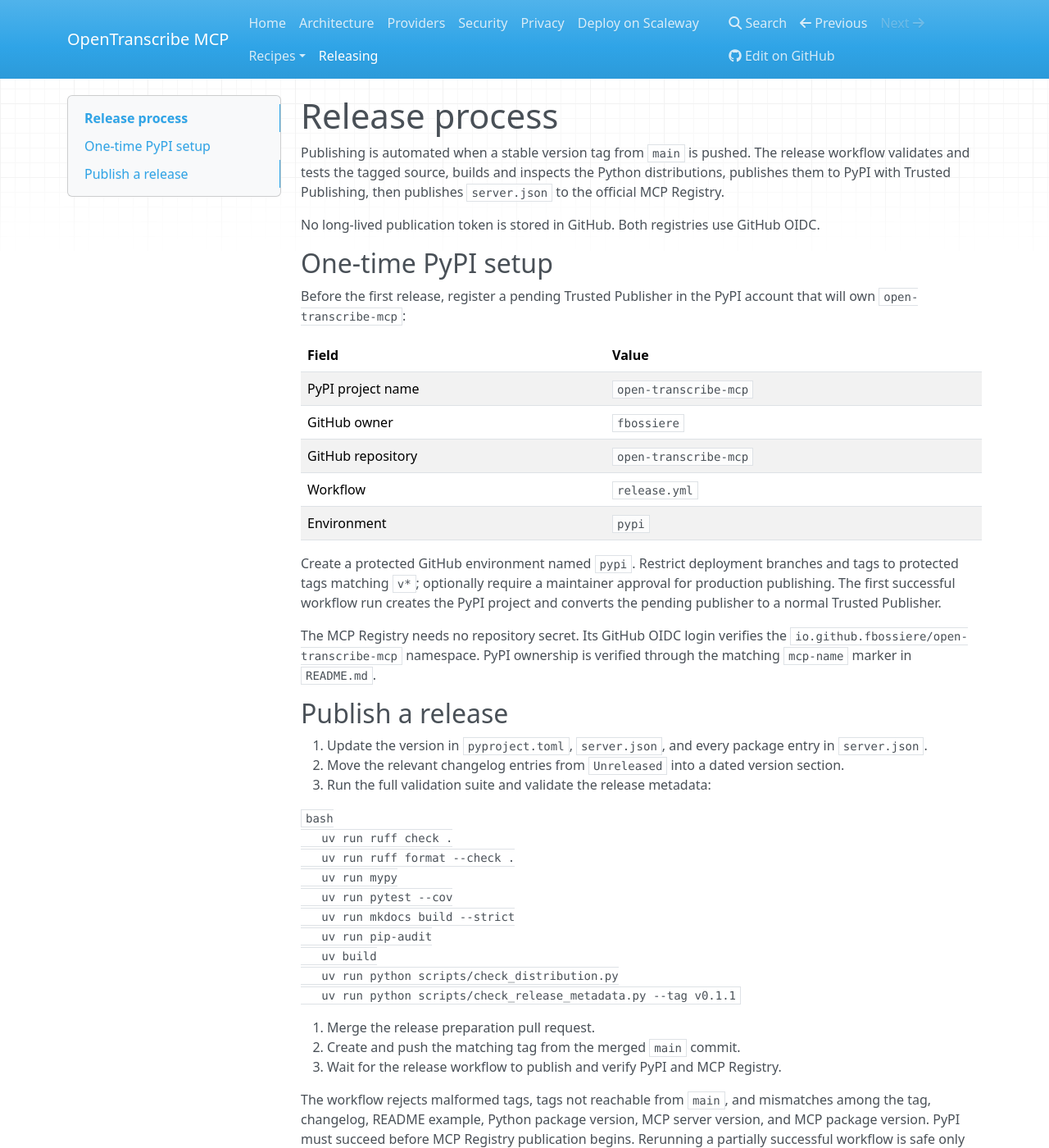
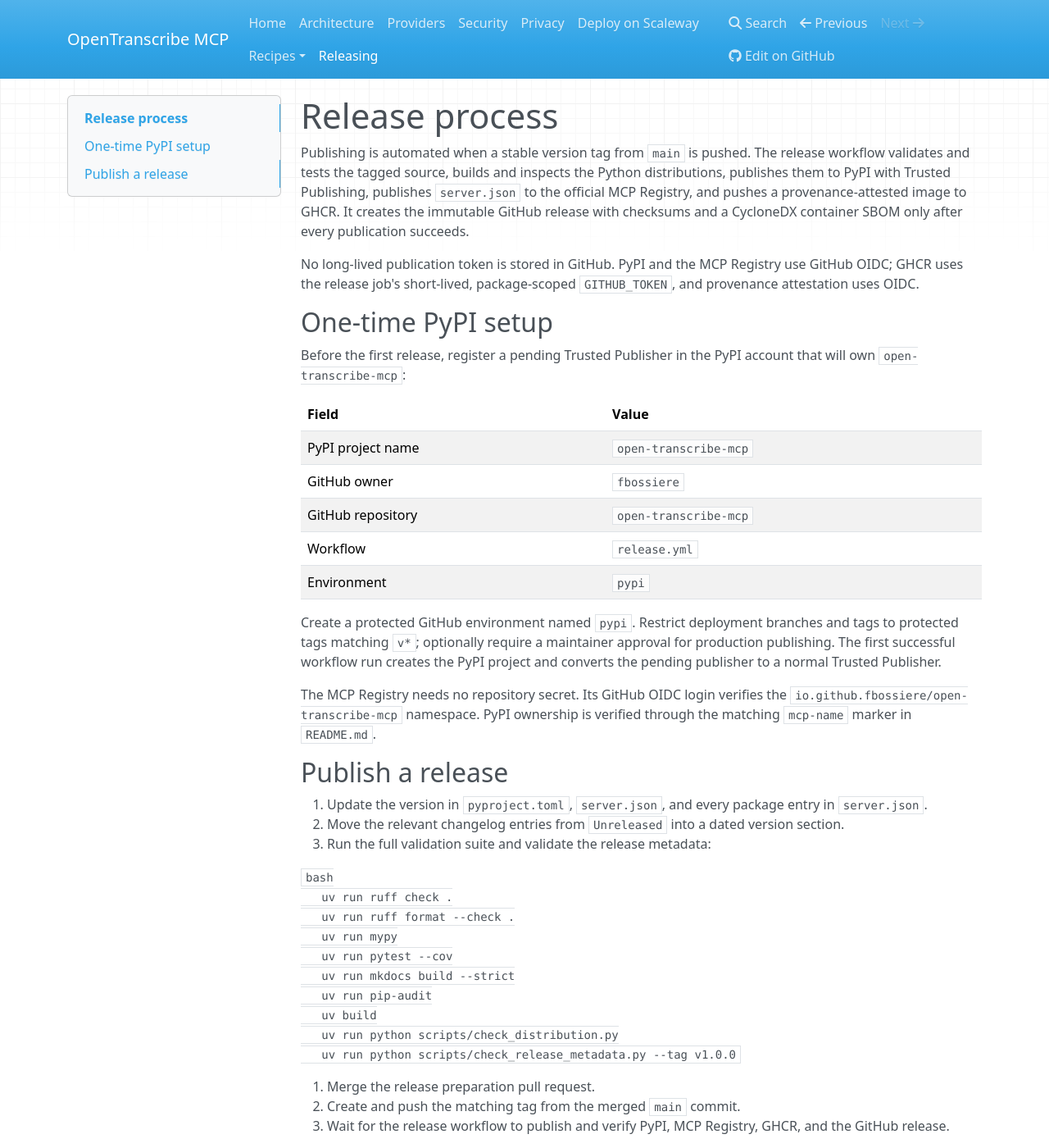
Before and after one commit to fbossiere/open-transcribe-mcp, an MkDocs documentation site: the page built from docs/releasing.md, in a window 1280 px wide and 1400 px high. Shown: the whole window at 82% size. Built offline with MkDocs 1.6.1, drawn with Linux system fonts in a browser that asks for light colours; nearby versions of some CDN libraries.

Commit message:
release: OpenTranscribe MCP v1.0.0 (#13)
## Release
OpenTranscribe MCP v1.0.0 — the first stable public contract.

## User-visible changes
- provider-independent five-tool MCP API with Microsoft, ElevenLabs, and
Groq adapters
- DNS-rebinding-resistant source proxy and privacy-by-default retention
- production-oriented Scaleway Terraform with locked provider selection
- bilingual two-speaker synthetic fixture and runnable demo
- public MkDocs site, PyPI/MCP Registry publication, GHCR image
provenance, SBOM, checksums, and immutable GitHub release

## Security boundary
- no provider-native responses in public schemas
- no audio or transcript retention by default
- no content, credentials, phrase hints, or signed URL queries in logs
- remote sources remain subject to SSRF validation and IP-pinned proxy
connections

## Validation completed
- uv run ruff check .
- uv run ruff format --check .
- uv run mypy
- uv run pytest --cov: 64 passed, 85.35 percent
- uv run mkdocs build --strict
- uv run pip-audit: no known dependency vulnerabilities
- Terraform fmt, readonly init, and validate
- wheel and sdist inspection
- clean wheel installation and healthcheck
- Docker build and container healthcheck

## Local artifacts
- open_transcribe_mcp-1.0.0-py3-none-any.whl:
fb6b8fba3eb386234cf630c1c3dcc0714dfbb24bfd83eb09bbe6d800d55d348f
- open_transcribe_mcp-1.0.0.tar.gz:
873fdf4764542ffa77f466a8c818aa4ae562e7a27072896629b7ba4f5e653e73

## Post-merge
- enable GitHub Pages workflow source and verify the public
documentation
- create protected annotated tag v1.0.0 from the exact merge commit
- verify PyPI, MCP Registry, GHCR provenance/SBOM, and immutable GitHub
release

## Non-goals
No meeting workflows, CRM integration, recorder-specific authentication,
speaker identification, or persistent transcript database.

Signed-off-by: François Bossière <francois.bossiere@protonmail.com>

````diff
--- a/docs/releasing.md
+++ b/docs/releasing.md
@@ -2,9 +2,13 @@
 
 Publishing is automated when a stable version tag from `main` is pushed. The release workflow
 validates and tests the tagged source, builds and inspects the Python distributions, publishes them
-to PyPI with Trusted Publishing, then publishes `server.json` to the official MCP Registry.
+to PyPI with Trusted Publishing, publishes `server.json` to the official MCP Registry, and pushes
+a provenance-attested image to GHCR. It creates the immutable GitHub release with checksums and a
+CycloneDX container SBOM only after every publication succeeds.
 
-No long-lived publication token is stored in GitHub. Both registries use GitHub OIDC.
+No long-lived publication token is stored in GitHub. PyPI and the MCP Registry use GitHub OIDC;
+GHCR uses the release job's short-lived, package-scoped `GITHUB_TOKEN`, and provenance attestation
+uses OIDC.
 
 ## One-time PyPI setup
 
@@ -43,12 +47,12 @@
    uv run pip-audit
    uv build
    uv run python scripts/check_distribution.py
-   uv run python scripts/check_release_metadata.py --tag v0.1.1
+   uv run python scripts/check_release_metadata.py --tag v1.0.0
    ```
 
 4. Merge the release preparation pull request.
 5. Create and push the matching tag from the merged `main` commit.
-6. Wait for the release workflow to publish and verify PyPI and MCP Registry.
+6. Wait for the release workflow to publish and verify PyPI, MCP Registry, GHCR, and the GitHub release.
 
 The workflow rejects malformed tags, tags not reachable from `main`, and mismatches among the tag,
 changelog, README example, Python package version, MCP server version, and MCP package version.
--- a/mkdocs.yml
+++ b/mkdocs.yml
@@ -1,5 +1,6 @@
 site_name: OpenTranscribe MCP
 site_description: Provider-independent speech-to-text over MCP.
+site_url: https://fbossiere.github.io/open-transcribe-mcp/
 repo_url: https://github.com/fbossiere/open-transcribe-mcp
 edit_uri: edit/main/docs/
 strict: true
--- a/pyproject.toml
+++ b/pyproject.toml
@@ -4,7 +4,7 @@
 
 [project]
 name = "open-transcribe-mcp"
-version = "0.1.1"
+version = "1.0.0"
 description = "Provider-independent speech-to-text over MCP."
 readme = "README.md"
 requires-python = ">=3.12,<3.13"
@@ -12,7 +12,7 @@
 authors = [{ name = "OpenTranscribe contributors" }]
 keywords = ["mcp", "speech-to-text", "transcription", "fastmcp", "plaud"]
 classifiers = [
-  "Development Status :: 3 - Alpha",
+  "Development Status :: 5 - Production/Stable",
   "License :: OSI Approved :: Apache Software License",
   "Programming Language :: Python :: 3.12",
   "Topic :: Multimedia :: Sound/Audio :: Speech",
@@ -50,6 +50,7 @@
 Homepage = "https://github.com/fbossiere/open-transcribe-mcp"
 Repository = "https://github.com/fbossiere/open-transcribe-mcp"
 Issues = "https://github.com/fbossiere/open-transcribe-mcp/issues"
+Documentation = "https://fbossiere.github.io/open-transcribe-mcp/"
 
 [tool.hatch.build.targets.wheel]
 packages = ["src/open_transcribe"]
--- a/server.json
+++ b/server.json
@@ -8,14 +8,14 @@
     "source": "github",
     "id": "1358914807"
   },
-  "version": "0.1.1",
+  "version": "1.0.0",
   "websiteUrl": "https://github.com/fbossiere/open-transcribe-mcp",
   "packages": [
     {
       "registryType": "pypi",
       "registryBaseUrl": "https://pypi.org",
       "identifier": "open-transcribe-mcp",
-      "version": "0.1.1",
+      "version": "1.0.0",
       "runtimeHint": "uvx",
       "transport": {
         "type": "streamable-http",
--- a/src/open_transcribe/__init__.py
+++ b/src/open_transcribe/__init__.py
@@ -1,3 +1,3 @@
 """OpenTranscribe MCP."""
 
-__version__ = "0.1.0"
+__version__ = "1.0.0"
````
Also changed, not shown: CHANGELOG.md (+8 -1 lines), README.md (+8 -4 lines), SECURITY.md (+6 -1 lines), docs/deploy-scaleway.md (+1 -1 lines), 11 other files.
